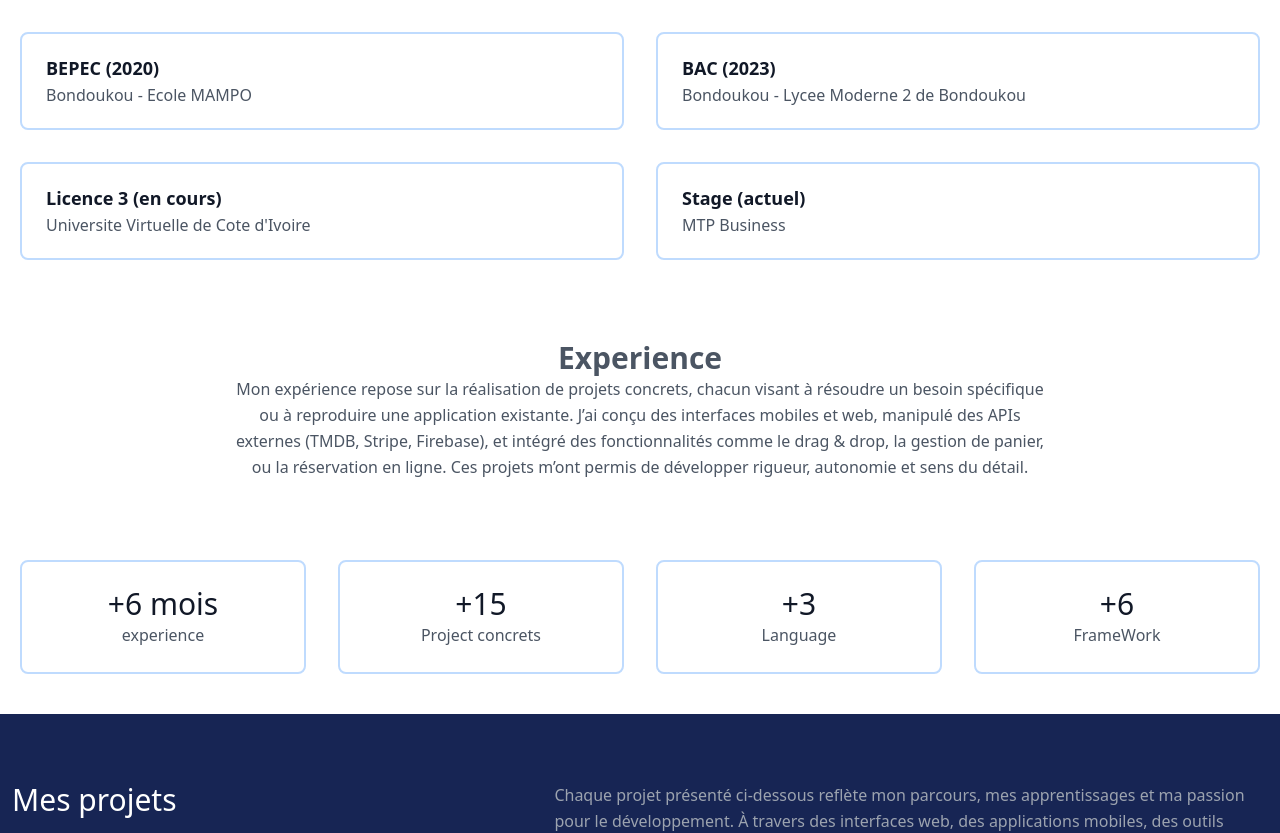
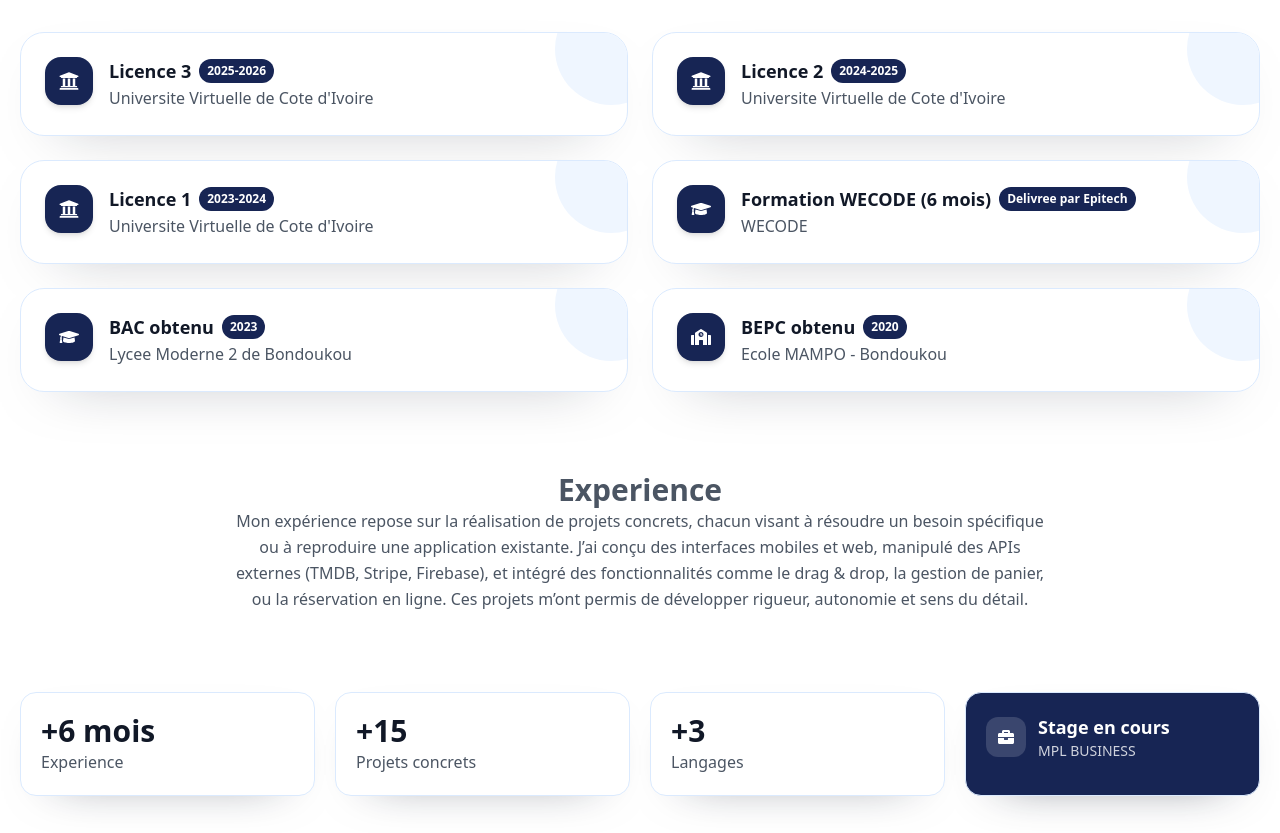
Before and after one commit to sidwecode01/Portfolio, a React (Vite) app in the folder portfolio/: page / in a window 1280 px wide. Shown: the part 1300-2133 px from the top of the page. Built offline with nearby package versions, Linux system fonts and the light colour scheme.

Commit message:
[FIX]: refront

```diff
--- a/portfolio/src/components/About.jsx
+++ b/portfolio/src/components/About.jsx
@@ -84,7 +84,7 @@ export default function About() {
 
             <div className="mb-4">
               <h3 className="text-xl font-semibold text-teal-600 dark:text-teal-400 mb-2">Description</h3>
-              <p className="list-disc pl-5 space-y-1 text-gray-700 dark:text-gray-200 text-sm">
+              <p className="list-disc pl-5 space-y-1 text-gray-700 dark:text-gray-200 text-base md:text-lg">
                 {project.description}
               </p>
             </div>
@@ -94,7 +94,7 @@ export default function About() {
               {project.technologies.map((tech, index) => (
                 <div key={index} className="flex items-center space-x-2">
                   {techIcons[tech]}
-                  <span className="text-gray-700 dark:text-gray-200 text-sm">{tech}</span>
+                  <span className="text-gray-700 dark:text-gray-200 text-base md:text-lg">{tech}</span>
                 </div>
               ))}
             </div>
--- a/portfolio/src/components/Experience.jsx
+++ b/portfolio/src/components/Experience.jsx
@@ -1,6 +1,15 @@
-
+import { FaGraduationCap, FaSchool, FaUniversity, FaBriefcase } from "react-icons/fa";
 
 export default function Experience() {
+    const formations = [
+        { title: "Licence 3", period: "2025-2026", place: "Universite Virtuelle de Cote d'Ivoire", Icon: FaUniversity },
+        { title: "Licence 2", period: "2024-2025", place: "Universite Virtuelle de Cote d'Ivoire", Icon: FaUniversity },
+        { title: "Licence 1", period: "2023-2024", place: "Universite Virtuelle de Cote d'Ivoire", Icon: FaUniversity },
+        { title: "Formation WECODE (6 mois)", period: "Delivree par Epitech", place: "WECODE", Icon: FaGraduationCap },
+        { title: "BAC obtenu", period: "2023", place: "Lycee Moderne 2 de Bondoukou", Icon: FaGraduationCap },
+        { title: "BEPC obtenu", period: "2020", place: "Ecole MAMPO - Bondoukou", Icon: FaSchool },
+    ];
+
     return (
         <section id="experience" className="text-gray-600">
             <div className="container px-5 py-10 m-auto">
@@ -10,31 +19,24 @@ export default function Experience() {
                         Mon parcours academique et professionnel recent.
                     </p>
                 </div>
-                <div data-aos="fade-up" data-aos-delay="400" className="flex flex-wrap -m-4 mb-16">
-                    <div className="p-4 md:w-1/2 w-full">
-                        <div className="border-2 border-blue-200 px-6 py-5 rounded-lg h-full">
-                            <h2 className="font-semibold text-lg text-gray-900">BEPEC (2020)</h2>
-                            <p className="leading-relaxed">Bondoukou - Ecole MAMPO</p>
+                <div data-aos="fade-up" data-aos-delay="400" className="grid gap-6 md:grid-cols-2 mb-20">
+                    {formations.map(({ title, period, place, Icon }) => (
+                        <div key={`${title}-${period}`} className="group relative overflow-hidden rounded-3xl border border-blue-100 bg-white p-6 shadow-[0_20px_60px_-40px_rgba(15,23,42,0.5)] transition-all hover:-translate-y-1 hover:shadow-[0_30px_80px_-40px_rgba(15,23,42,0.7)]">
+                            <div className="absolute -right-10 -top-10 h-28 w-28 rounded-full bg-blue-50"></div>
+                            <div className="relative flex items-start gap-4">
+                                <div className="h-12 w-12 rounded-2xl bg-blue-950 text-white flex items-center justify-center shadow-md">
+                                    <Icon className="text-xl" />
+                                </div>
+                                <div className="flex-1">
+                                    <div className="flex flex-wrap items-center gap-2">
+                                        <h2 className="font-semibold text-lg text-gray-900">{title}</h2>
+                                        <span className="text-xs font-semibold px-2 py-1 rounded-full bg-blue-950 text-white">{period}</span>
+                                    </div>
+                                    <p className="leading-relaxed text-gray-600">{place}</p>
+                                </div>
+                            </div>
                         </div>
-                    </div>
-                    <div className="p-4 md:w-1/2 w-full">
-                        <div className="border-2 border-blue-200 px-6 py-5 rounded-lg h-full">
-                            <h2 className="font-semibold text-lg text-gray-900">BAC (2023)</h2>
-                            <p className="leading-relaxed">Bondoukou - Lycee Moderne 2 de Bondoukou</p>
-                        </div>
-                    </div>
-                    <div className="p-4 md:w-1/2 w-full">
-                        <div className="border-2 border-blue-200 px-6 py-5 rounded-lg h-full">
-                            <h2 className="font-semibold text-lg text-gray-900">Licence 3 (en cours)</h2>
-                            <p className="leading-relaxed">Universite Virtuelle de Cote d'Ivoire</p>
-                        </div>
-                    </div>
-                    <div className="p-4 md:w-1/2 w-full">
-                        <div className="border-2 border-blue-200 px-6 py-5 rounded-lg h-full">
-                            <h2 className="font-semibold text-lg text-gray-900">Stage (actuel)</h2>
-                            <p className="leading-relaxed">MTP Business</p>
-                        </div>
-                    </div>
+                    ))}
                 </div>
 
                 <div className="flex flex-col text-center w-full mb-20">
@@ -42,35 +44,30 @@ export default function Experience() {
                     <p data-aos="fade-up" data-aos-delay="400" className="lg:w-2/3 mx-auto leading-relaxed text-base">
                         Mon expérience repose sur la réalisation de projets concrets, chacun visant à résoudre un besoin spécifique ou à reproduire une application existante. J’ai conçu des interfaces mobiles et web, manipulé des APIs externes (TMDB, Stripe, Firebase), et intégré des fonctionnalités comme le drag & drop, la gestion de panier, ou la réservation en ligne. Ces projets m’ont permis de développer rigueur, autonomie et sens du détail.                    </p>
                 </div>
-                <div data-aos="fade-up" data-aos-delay="500" className="flex flex-wrap -m-4 text-center">
-                    <div className="p-4 md:w-1/4 sm:w-1/2 w-full">
-                        <div className="border-2 border-blue-200 px-4 py-6 rounded-lg">
-                            <h2 className="font-medium text-3xl text-gray-900">+6 mois</h2>
-                            <p className="leading-relaxed">experience</p>
+                <div data-aos="fade-up" data-aos-delay="500" className="grid gap-5 sm:grid-cols-2 lg:grid-cols-4">
+                    <div className="rounded-2xl border border-blue-100 bg-white p-5 shadow-[0_16px_50px_-36px_rgba(15,23,42,0.6)]">
+                        <h2 className="font-semibold text-3xl text-gray-900">+6 mois</h2>
+                        <p className="leading-relaxed text-gray-600">Experience</p>
+                    </div>
+                    <div className="rounded-2xl border border-blue-100 bg-white p-5 shadow-[0_16px_50px_-36px_rgba(15,23,42,0.6)]">
+                        <h2 className="font-semibold text-3xl text-gray-900">+15</h2>
+                        <p className="leading-relaxed text-gray-600">Projets concrets</p>
+                    </div>
+                    <div className="rounded-2xl border border-blue-100 bg-white p-5 shadow-[0_16px_50px_-36px_rgba(15,23,42,0.6)]">
+                        <h2 className="font-semibold text-3xl text-gray-900">+3</h2>
+                        <p className="leading-relaxed text-gray-600">Langages</p>
+                    </div>
+                    <div className="rounded-2xl border border-blue-100 bg-blue-950 p-5 shadow-[0_16px_50px_-36px_rgba(15,23,42,0.8)] text-white">
+                        <div className="flex items-center gap-3">
+                            <div className="h-10 w-10 rounded-xl bg-white/15 flex items-center justify-center">
+                                <FaBriefcase className="text-white" />
+                            </div>
+                            <div>
+                                <h2 className="font-semibold text-lg">Stage en cours</h2>
+                                <p className="text-sm text-white/80">MPL BUSINESS</p>
+                            </div>
                         </div>
                     </div>
-
-                    <div className="p-4 md:w-1/4 sm:w-1/2 w-full">
-                        <div className="border-2 border-blue-200 px-4 py-6 rounded-lg">
-                            <h2 className="font-medium text-3xl text-gray-900">+15</h2>
-                            <p className="leading-relaxed">Project concrets</p>
-                        </div>
-                    </div>
-
-                    <div className="p-4 md:w-1/4 sm:w-1/2 w-full">
-                        <div className="border-2 border-blue-200 px-4 py-6 rounded-lg">
-                            <h2 className="font-medium text-3xl text-gray-900">+3</h2>
-                            <p className="leading-relaxed">Language </p>
-                        </div>
-                    </div>
-
-                    <div className="p-4 md:w-1/4 sm:w-1/2 w-full">
-                        <div className="border-2 border-blue-200 px-4 py-6 rounded-lg">
-                            <h2 className="font-medium text-3xl text-gray-900">+6</h2>
-                            <p className="leading-relaxed">FrameWork</p>
-                        </div>
-                    </div>
-
                 </div>
 
             </div>
```
Also changed, not shown: portfolio/src/components/Contact.jsx (+61 -40 lines), portfolio/src/components/Footer.jsx (+58 -27 lines).
